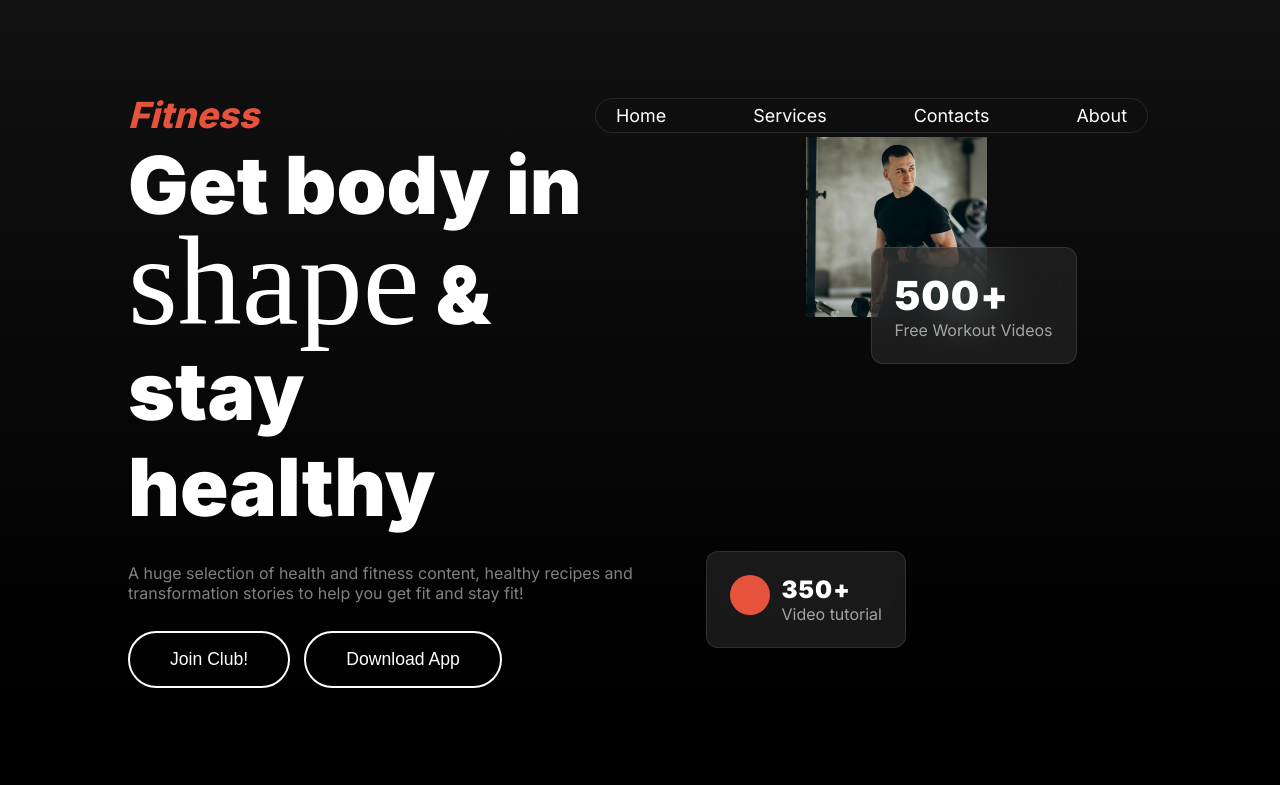
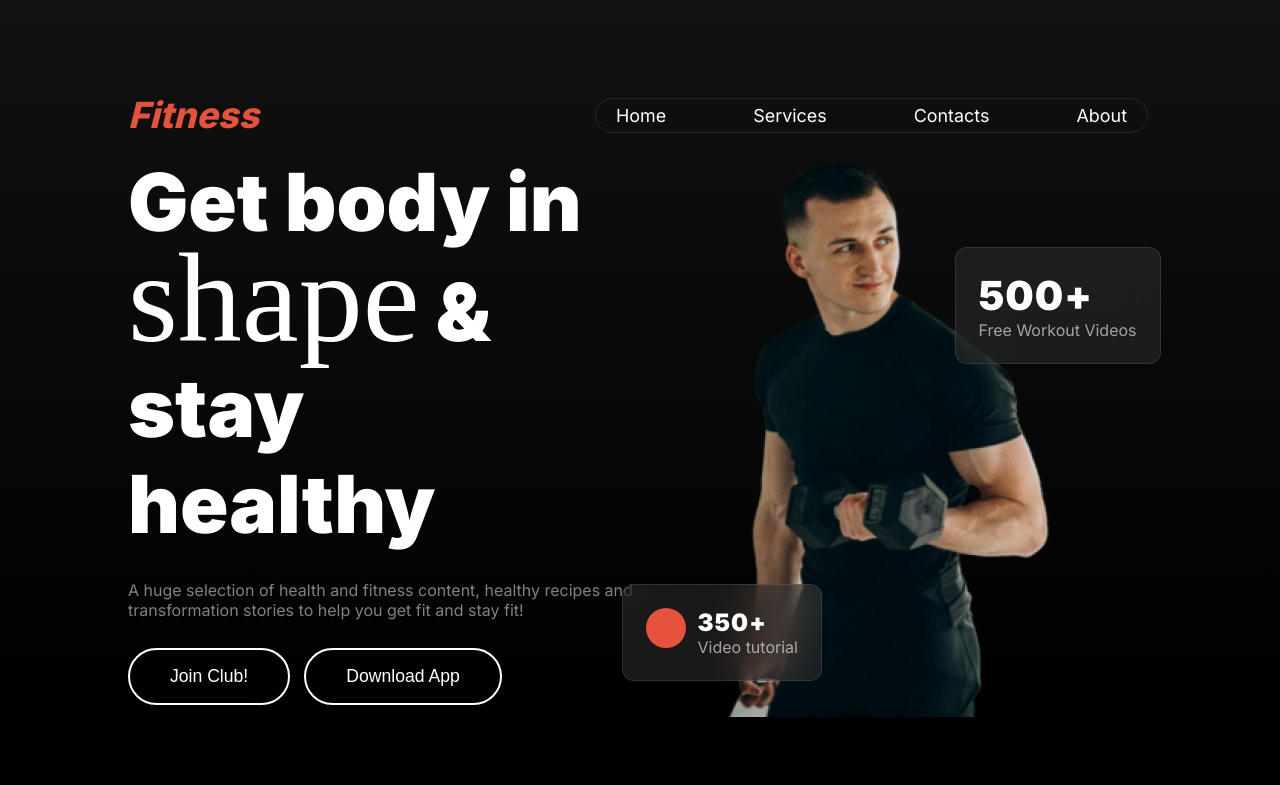
Before and after one commit to sumdx/responsive-assignment-B10A2, a plain HTML site: page index.html in a window 1280 px wide. Shown: the top 785 px of the page. Drawn offline with Linux system fonts and the light colour scheme; a web font is replaced by a local one.

Commit message:
image problem

```diff
--- a/index.html
+++ b/index.html
@@ -49,7 +49,7 @@
 
                 </div>
                 <!-- <img src="./images/images 2.png" alt=""> -->
-                <img src="/images/image 5.png" alt="">
+                <img src="./images/Images 2.png" alt="">
 
             </div>
 
```
